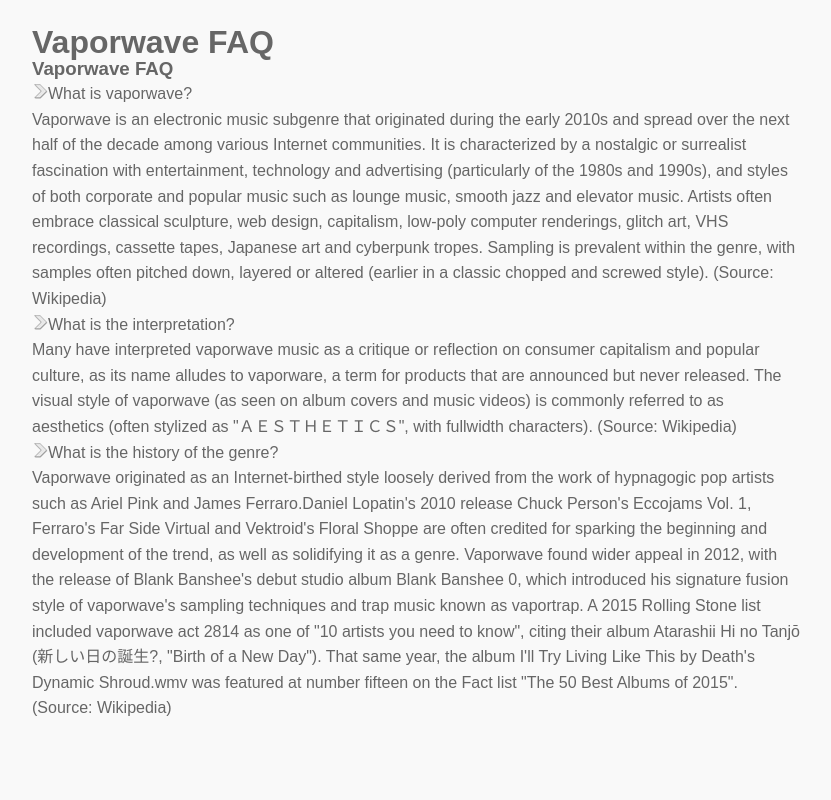
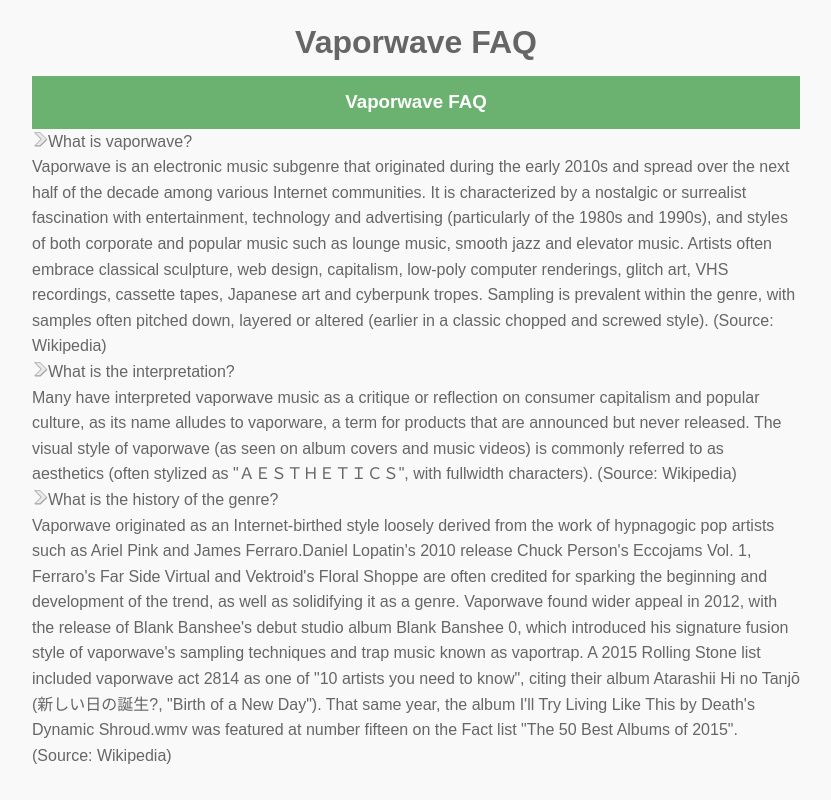
Before and after one commit to zaturnvalley/contentSlider, a plain HTML site: page index.html in a window 1280 px wide. Shown: the whole page, without its empty margins (224-1055 px from the left). Drawn offline with nearby package versions, Linux system fonts and the light colour scheme.

Commit message:
styling for h1 and title

```diff
--- a/css/style.css
+++ b/css/style.css
@@ -20,3 +20,16 @@ ul, li{
   margin: 30px auto;
   overflow: auto;
 }
+
+h1 {
+  text-align: center;
+  margin-bottom: 20px;
+}
+
+.title {
+  height: 40px;
+  background: #6bb170;
+  color: white;
+  text-align: center;
+  padding-top: 13px;
+}
```
